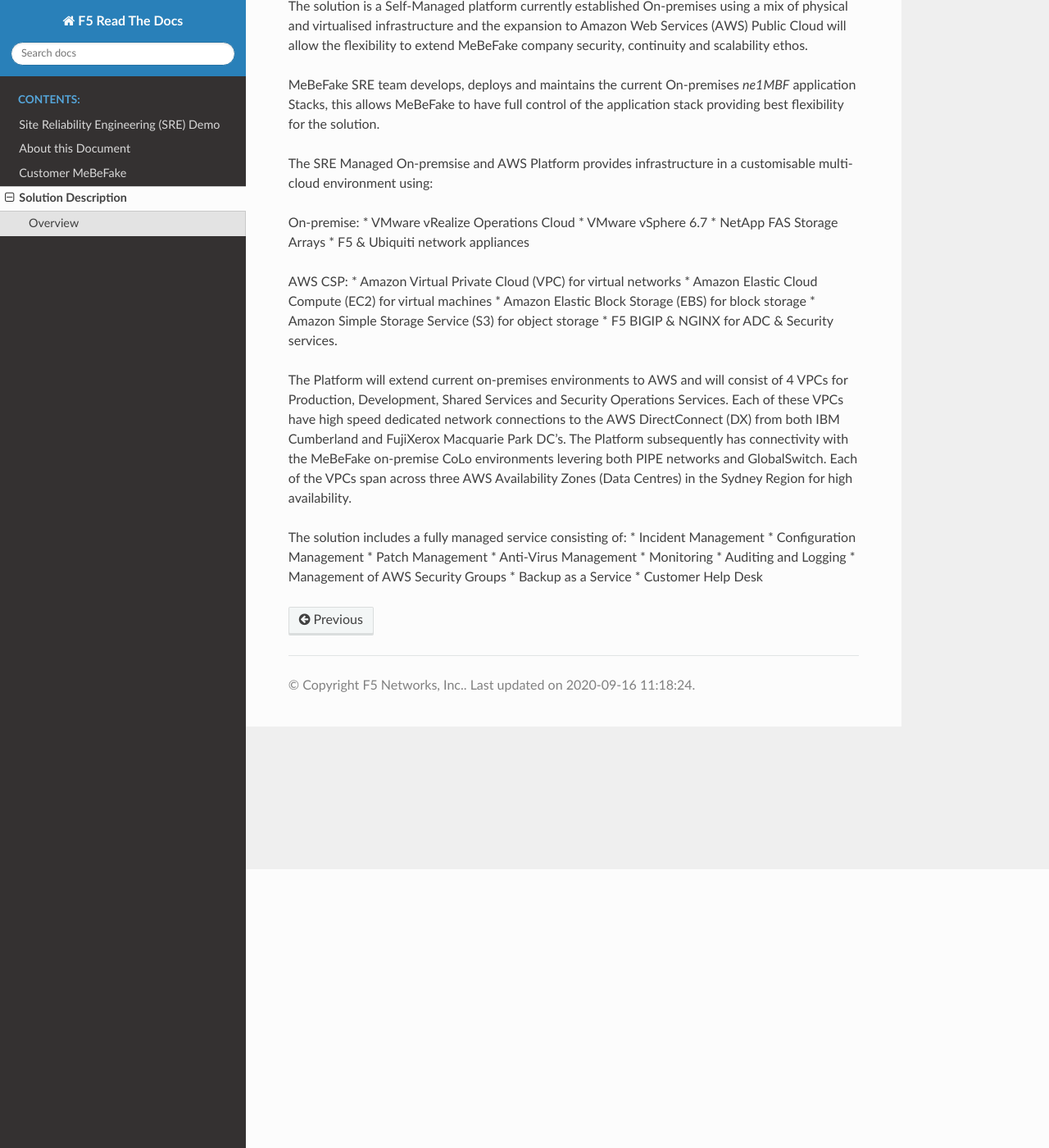
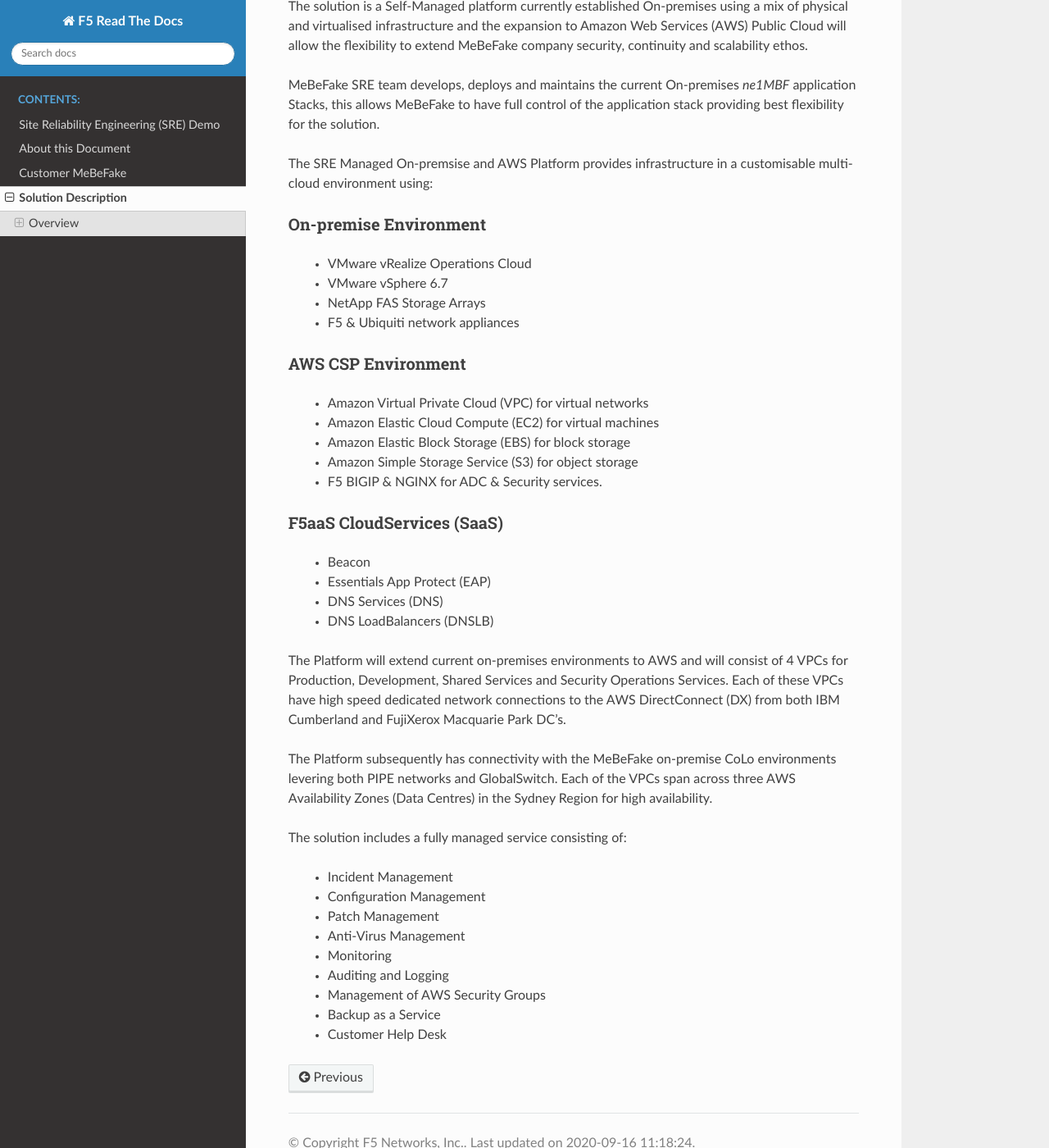
Before and after one commit to merps/f5-rtd-sre-demo, a Sphinx documentation site: the page built from docs/html/solution.rst, in a window 1280 px wide and 1400 px high, scrolled down 340 px. Shown: the whole window at 82% size. Built offline with Sphinx 7.4.7 and the Read the Docs theme 2.0.0, drawn with Linux system fonts in a browser that asks for light colours; pages that are not in the unit, such as notebooks, are missing from menus.

Commit message:
updated solutions description

```diff
--- a/docs/html/solution.rst
+++ b/docs/html/solution.rst
@@ -17,37 +17,52 @@
 this allows MeBeFake to have full control of the application stack providing best flexibility for
 the solution.
 
-The SRE Managed On-premsise and AWS Platform provides infrastructure in a customisable multi-cloud environment
-using:
+The SRE Managed On-premsise and AWS Platform provides infrastructure in a customisable multi-cloud
+environment using:
 
-On-premise:
-* VMware vRealize Operations Cloud
-* VMware vSphere 6.7
-* NetApp FAS Storage Arrays
-* F5 & Ubiquiti network appliances
 
-AWS CSP:
-* Amazon Virtual Private Cloud (VPC) for virtual networks
-* Amazon Elastic Cloud Compute (EC2) for virtual machines
-* Amazon Elastic Block Storage (EBS) for block storage
-* Amazon Simple Storage Service (S3) for object storage
-* F5 BIGIP & NGINX for ADC & Security services.
+On-premise Environment
+^^^^^^^^^^^^^^^^^^^^^^^^^^^^^^^^^^^^^^^^^^^^^^^^^^^^^^^^^^^^^^^^
+    * VMware vRealize Operations Cloud
+    * VMware vSphere 6.7
+    * NetApp FAS Storage Arrays
+    * F5 & Ubiquiti network appliances
+
+
+AWS CSP Environment
+^^^^^^^^^^^^^^^^^^^^^^^^^^^^^^^^^^^^^^^^^^^^^^^^^^^^^^^^^^^^^^^^
+    * Amazon Virtual Private Cloud (VPC) for virtual networks
+    * Amazon Elastic Cloud Compute (EC2) for virtual machines
+    * Amazon Elastic Block Storage (EBS) for block storage
+    * Amazon Simple Storage Service (S3) for object storage
+    * F5 BIGIP & NGINX for ADC & Security services.
+
+
+F5aaS CloudServices (SaaS)
+^^^^^^^^^^^^^^^^^^^^^^^^^^^^^^^^^^^^^^^^^^^^^^^^^^^^^^^^^^^^^^^^
+    * Beacon
+    * Essentials App Protect (EAP)
+    * DNS Services (DNS)
+    * DNS LoadBalancers (DNSLB)
+
 
 The Platform will extend current on-premises environments to AWS and will consist of 4 VPCs for
 Production, Development, Shared Services and Security Operations Services. Each of these VPCs
 have high speed dedicated network connections to the AWS DirectConnect (DX) from both IBM Cumberland
-and FujiXerox Macquarie Park DC's. The Platform subsequently has connectivity with the MeBeFake
-on-premise CoLo environments levering both PIPE networks and GlobalSwitch.
-Each of the VPCs span across three AWS Availability Zones (Data Centres) in the Sydney Region for
-high availability.
+and FujiXerox Macquarie Park DC's.
+
+The Platform subsequently has connectivity with the MeBeFake on-premise CoLo environments levering
+both PIPE networks and GlobalSwitch.  Each of the VPCs span across three AWS Availability Zones
+(Data Centres) in the Sydney Region for high availability.
 
 The solution includes a fully managed service consisting of:
-* Incident Management
-* Configuration Management
-* Patch Management
-* Anti-Virus Management
-* Monitoring
-* Auditing and Logging
-* Management of AWS Security Groups
-* Backup as a Service
-* Customer Help Desk
+
+    * Incident Management
+    * Configuration Management
+    * Patch Management
+    * Anti-Virus Management
+    * Monitoring
+    * Auditing and Logging
+    * Management of AWS Security Groups
+    * Backup as a Service
+    * Customer Help Desk
```
